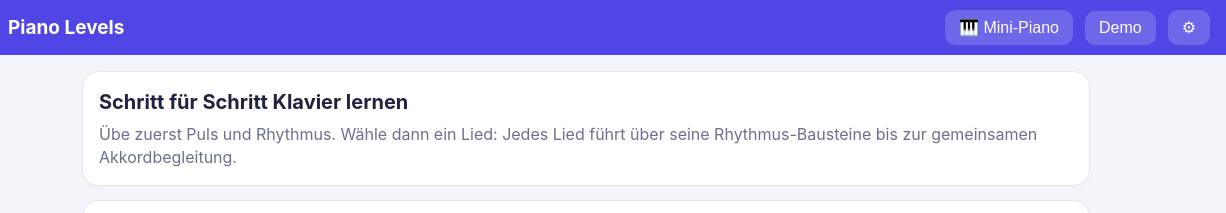
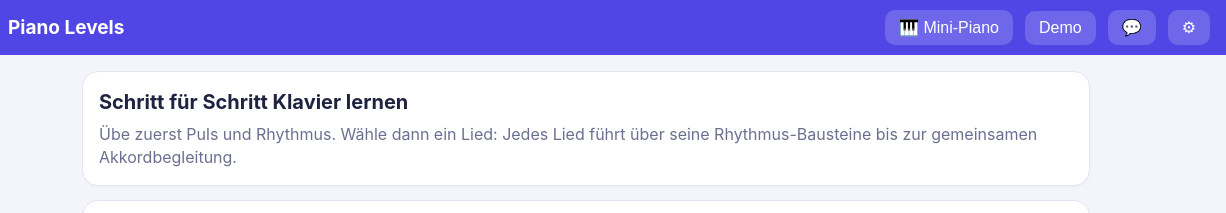
Before and after one commit to novarion-desk/piano-levels, a plain HTML site: page index.html in a window 1280 px wide. Shown: the top 213 px of the page, 54-1280 px from the left. Drawn offline with Linux system fonts and the light colour scheme.

Commit message:
Feedback-Knopf (anonymes Tally-Formular für Fehler, Inhaltsfehler und Wünsche)
Co-Authored-By: Claude Sonnet 5.5 <noreply@anthropic.com>
Claude-Session: https://claude.ai/code/session_01FbAUqrwk4KMZ8FfGZMyspT

```diff
--- a/index.html
+++ b/index.html
@@ -106,7 +106,7 @@ body.beamer .score svg .ch{font-size:20px}
 </style>
 </head>
 <body>
-<header class="top"><button id="back" style="display:none">‹ Übersicht</button><img src="icon.svg" alt="" width="34" height="34" id="logo" style="border-radius:9px"><h1 id="ttl">Piano Levels</h1><button id="miniB" aria-label="Mini-Piano">🎹 Mini-Piano</button><button id="demoB" aria-label="Demo-Modus">Demo</button><button id="cfgb" aria-label="Einstellungen">⚙︎</button></header>
+<header class="top"><button id="back" style="display:none">‹ Übersicht</button><img src="icon.svg" alt="" width="34" height="34" id="logo" style="border-radius:9px"><h1 id="ttl">Piano Levels</h1><button id="miniB" aria-label="Mini-Piano">🎹 Mini-Piano</button><button id="demoB" aria-label="Demo-Modus">Demo</button><button id="fbB" aria-label="Feedback" title="Feedback: Fehler melden, Wünsche äussern" onclick="openAppFeedback()">💬</button><button id="cfgb" aria-label="Einstellungen">⚙︎</button></header>
 <main id="main"></main>
 
 <script>
@@ -1181,5 +1181,9 @@ $('#cfgb').onclick=()=>{
 render();
 </script>
 <script>if('serviceWorker' in navigator&&location.protocol.startsWith('http')){navigator.serviceWorker.register('sw.js').catch(function(){});}</script>
+<script>
+/* Feedback: öffnet das anonyme Tally-Formular (App, Version und Gerät werden mitgegeben, keine Personendaten) */
+function openAppFeedback(){var q=new URLSearchParams({app:'pianolevels',version:'2026-11-21',geraet:(navigator.userAgent||'').slice(0,120)});window.open('https://tally.so/r/GeR9re?'+q.toString(),'_blank','noopener');}
+</script>
 </body>
 </html>
```
Also changed, not shown: 1 other file.
